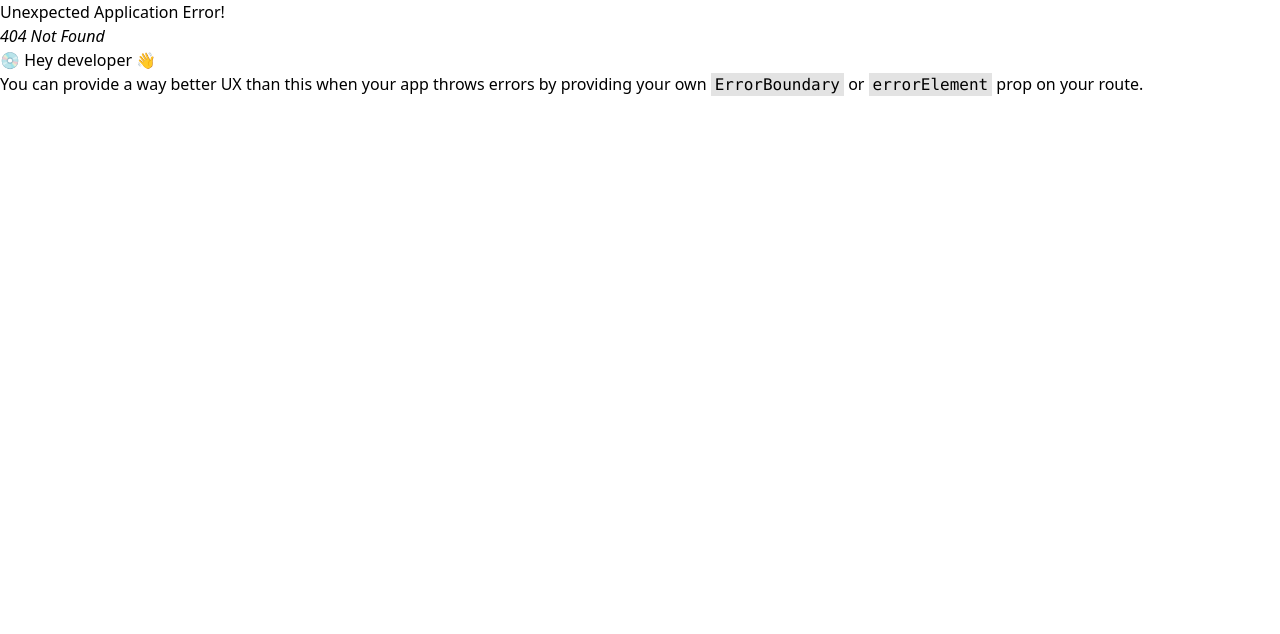
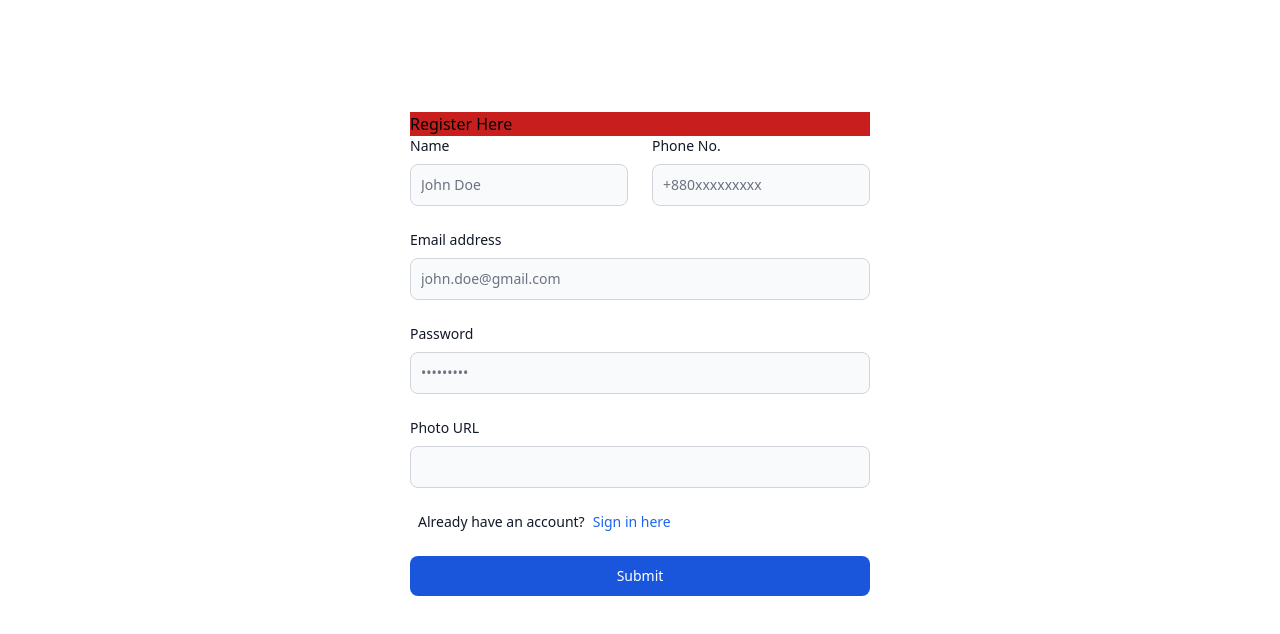
Before and after one commit to infoarifk/pest-control-service, a React (Vite) app: page /Register in a window 1280 px wide. Before the commit this address had no page. Shown: the top 634 px of the page. Built offline with nearby package versions, Linux system fonts and the light colour scheme.

Commit message:
register page done

```diff
--- a/src/components/header/navbar/Navbar.jsx
+++ b/src/components/header/navbar/Navbar.jsx
@@ -1,18 +1,22 @@
+import { Link } from "react-router-dom";
 
 
 const Navbar = () => {
     return (
         <div>
 
-            <nav className="bg-[#a02013] border-gray-200 dark:bg-gray-900">
+            <nav className="bg-slate-300 border-gray-200 dark:bg-gray-900">
                 <div className="flex flex-wrap justify-between items-center mx-auto max-w-screen-xl p-4">
-                    <a href="https://flowbite.com" className="flex items-center">
-                        <img src="https://flowbite.com/docs/images/logo.svg" className="h-8 mr-3" alt="Flowbite Logo" />
-                        <span className="self-center text-2xl font-semibold whitespace-nowrap dark:text-white">Flowbite</span>
+                    <a href="" className="flex items-center">
+                        <img src="/src/assets/logo/logo.png" className="h-8 mr-3" alt="" />
+                        <span className="self-center text-2xl font-bold whitespace-nowrap text-black ">PEST<span className="text-[#a02013]">solution</span></span>
                     </a>
-                    <div className="flex items-center">
-                        <a href="tel:5541251234" className="mr-6 text-sm  text-gray-500 dark:text-white hover:underline">(555) 412-1234</a>
-                        <a href="#" className="text-sm  text-blue-600 dark:text-blue-500 hover:underline">Login</a>
+                    <div className="flex items-center gap-4">
+                        <a href="" className="mr-6 text-sm  text-[#a02013] font-bold">(+880) 412-1234</a>
+                        <Link to="Register" className="text-sm  text-white border bg-[#a02013] px-3 py-2 rounded-md font-semibold ">Register</Link>
+                        <a href="#" className="text-sm  text-white border bg-[#a02013] px-3 py-2 rounded-md font-semibold ">Sign in</a>
+
+
                     </div>
                 </div>
             </nav>
--- /dev/null
+++ b/src/components/pageComponents/RegisterCom.jsx
@@ -0,0 +1,47 @@
+import { Link } from "react-router-dom";
+
+
+const RegisterCom = () => {
+    return (
+        <div className="max-w-[500px] mx-auto px-5">
+
+
+
+            <form className="mt-28">
+                <h2 className="bg-red-700">Register Here</h2>
+                <div className="grid gap-6 mb-6 md:grid-cols-2">
+                    <div>
+                        <label className="block mb-2 text-sm font-medium text-gray-900 dark:text-white">Name</label>
+                        <input type="text" id="first_name" className="bg-gray-50 border border-gray-300 text-gray-900 text-sm rounded-lg focus:ring-blue-500 focus:border-blue-500 block w-full p-2.5 dark:bg-gray-700 dark:border-gray-600 dark:placeholder-gray-400 dark:text-white dark:focus:ring-blue-500 dark:focus:border-blue-500" placeholder="John Doe" required />
+                    </div>
+                    <div>
+                        <label className="block mb-2 text-sm font-medium text-gray-900 dark:text-white">Phone No.</label>
+                        <input type="text" id="last_name" className="bg-gray-50 border border-gray-300 text-gray-900 text-sm rounded-lg focus:ring-blue-500 focus:border-blue-500 block w-full p-2.5 dark:bg-gray-700 dark:border-gray-600 dark:placeholder-gray-400 dark:text-white dark:focus:ring-blue-500 dark:focus:border-blue-500" placeholder="+880xxxxxxxxx" required />
+                    </div>
+
+                </div>
+                <div className="mb-6">
+                    <label className="block mb-2 text-sm font-medium text-gray-900 dark:text-white">Email address</label>
+                    <input type="email" id="email" className="bg-gray-50 border border-gray-300 text-gray-900 text-sm rounded-lg focus:ring-blue-500 focus:border-blue-500 block w-full p-2.5 dark:bg-gray-700 dark:border-gray-600 dark:placeholder-gray-400 dark:text-white dark:focus:ring-blue-500 dark:focus:border-blue-500" placeholder="john.doe@gmail.com" required />
+                </div>
+                <div className="mb-6">
+                    <label className="block mb-2 text-sm font-medium text-gray-900 dark:text-white">Password</label>
+                    <input type="password" id="password" className="bg-gray-50 border border-gray-300 text-gray-900 text-sm rounded-lg focus:ring-blue-500 focus:border-blue-500 block w-full p-2.5 dark:bg-gray-700 dark:border-gray-600 dark:placeholder-gray-400 dark:text-white dark:focus:ring-blue-500 dark:focus:border-blue-500" placeholder="•••••••••" required />
+                </div>
+                <div className="mb-6">
+                    <label className="block mb-2 text-sm font-medium text-gray-900 dark:text-white">Photo URL</label>
+                    <input type="text" id="confirm_password" className="bg-gray-50 border border-gray-300 text-gray-900 text-sm rounded-lg focus:ring-blue-500 focus:border-blue-500 block w-full p-2.5 dark:bg-gray-700 dark:border-gray-600 dark:placeholder-gray-400 dark:text-white dark:focus:ring-blue-500 dark:focus:border-blue-500" placeholder="" required />
+                </div>
+                <div className="flex items-start mb-6">
+
+                    <label className="ml-2 text-sm font-medium text-gray-900 dark:text-gray-300">Already have an account?
+                    <Link to="/SignIn" className="text-blue-600 hover:underline dark:text-blue-500 ml-2">Sign in here</Link></label>
+                </div>
+                <button type="submit" className="text-white bg-blue-700 hover:bg-blue-800 focus:ring-4 focus:outline-none focus:ring-blue-300 font-medium rounded-lg text-sm w-full px-5 py-2.5 text-center dark:bg-blue-600 dark:hover:bg-blue-700 dark:focus:ring-blue-800">Submit</button>
+            </form>
+
+        </div>
+    );
+};
+
+export default RegisterCom;
--- /dev/null
+++ b/src/pages/register/Register.jsx
@@ -0,0 +1,13 @@
+import RegisterCom from "../../components/pageComponents/RegisterCom";
+
+
+const Register = () => {
+    return (
+        <div>
+
+            <RegisterCom></RegisterCom>
+        </div>
+    );
+};
+
+export default Register;
--- /dev/null
+++ b/src/pages/signin/SignIn.jsx
@@ -0,0 +1,11 @@
+
+
+const SignIn = () => {
+    return (
+        <div>
+            <h1>this is sign in</h1>
+        </div>
+    );
+};
+
+export default SignIn;
```
Also changed, not shown: src/routes/router.jsx (+12 -1 lines).
